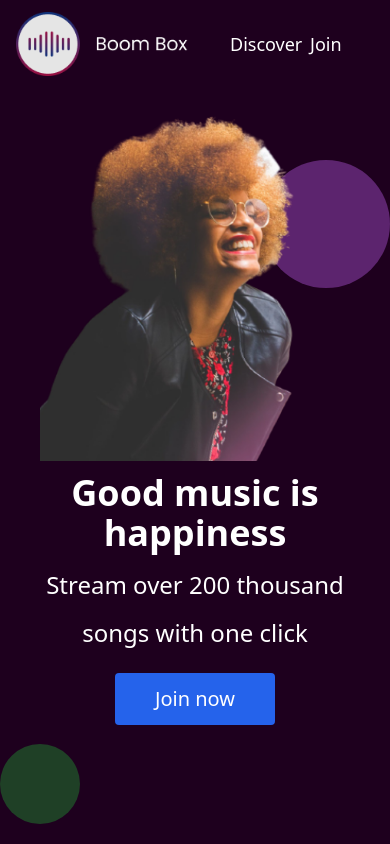
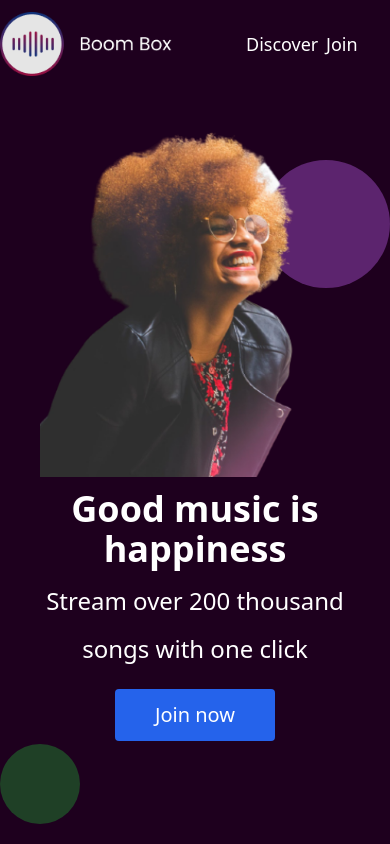
Before and after one commit to agathambrose/boombox-demo, a React (Create React App) app: page / in a window 390 px wide. Built offline with nearby package versions, Linux system fonts and the light colour scheme.

Commit message:
Update Header.js

```diff
--- a/src/components/Header.js
+++ b/src/components/Header.js
@@ -3,7 +3,7 @@ import Logo from "../assets/Logo-Nav.png";
 import { Link } from "react-router-dom";
 const Header = () => {
   return (
-    <header className="flex md:flex-row  justify-between items-center m-auto px-4 md:px-16 py-3">
+    <header className="flex md:flex-row justify-between items-center m-auto md:px-16 py-3 mb-4">
       <img className="object-contain h-16" src={Logo} alt="Logo" />
 
       <div className="flex justify-between items-center text-white h-16">
```
